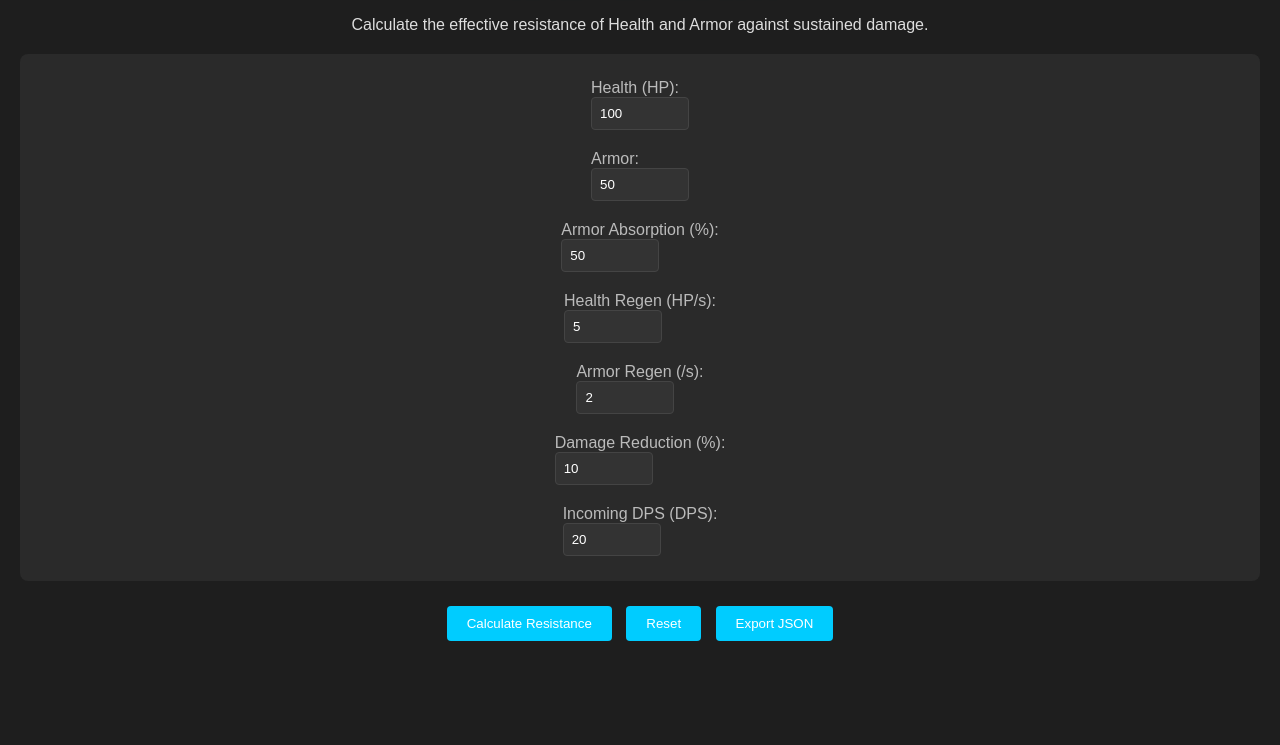
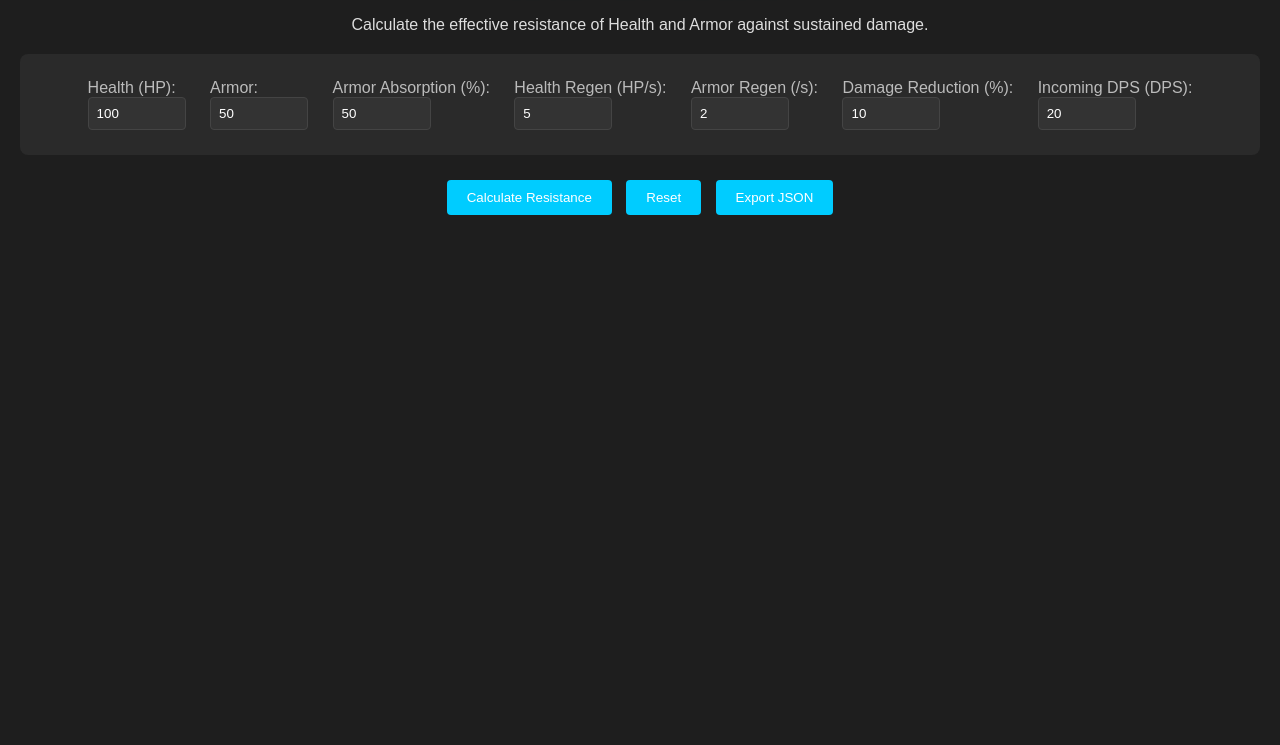
Before and after one commit to genio043/health-armor, a plain HTML site: page index.html in a window 1280 px wide. Shown: the part 55-800 px from the top of the page. Drawn offline with nearby package versions, Linux system fonts and the light colour scheme.

Commit message:
Update index.html

```diff
--- a/index.html
+++ b/index.html
@@ -89,13 +89,13 @@
     <h1>Health/Armor Balancer</h1>
     <p>Calculate the effective resistance of Health and Armor against sustained damage.</p>
     <div class="section">
-        <div class="input-group"><label>Health (HP):</label><input type="number" id="health" min="1" value="100"></div><br/>
-        <div class="input-group"><label>Armor:</label><input type="number" id="armor" min="0" value="50"></div><br/>
-        <div class="input-group"><label>Armor Absorption (%):</label><input type="number" id="armorAbsorption" min="0" max="100" value="50"></div><br/>
-        <div class="input-group"><label>Health Regen (HP/s):</label><input type="number" id="healthRegen" min="0" value="5"></div><br/>
-        <div class="input-group"><label>Armor Regen (/s):</label><input type="number" id="armorRegen" min="0" value="2"></div><br/>
-        <div class="input-group"><label>Damage Reduction (%):</label><input type="number" id="damageReduction" min="0" max="100" value="10"></div><br/>
-        <div class="input-group"><label>Incoming DPS (DPS):</label><input type="number" id="incomingDPS" min="1" value="20"></div><br/>
+        <div class="input-group"><label>Health (HP):</label><input type="number" id="health" min="1" value="100"></div>
+        <div class="input-group"><label>Armor:</label><input type="number" id="armor" min="0" value="50"></div>
+        <div class="input-group"><label>Armor Absorption (%):</label><input type="number" id="armorAbsorption" min="0" max="100" value="50"></div>
+        <div class="input-group"><label>Health Regen (HP/s):</label><input type="number" id="healthRegen" min="0" value="5"></div>
+        <div class="input-group"><label>Armor Regen (/s):</label><input type="number" id="armorRegen" min="0" value="2"></div>
+        <div class="input-group"><label>Damage Reduction (%):</label><input type="number" id="damageReduction" min="0" max="100" value="10"></div>
+        <div class="input-group"><label>Incoming DPS (DPS):</label><input type="number" id="incomingDPS" min="1" value="20"></div>
     </div>
     <button onclick="calculateBalance()">Calculate Resistance</button>
     <button onclick="resetData()">Reset</button>
```
